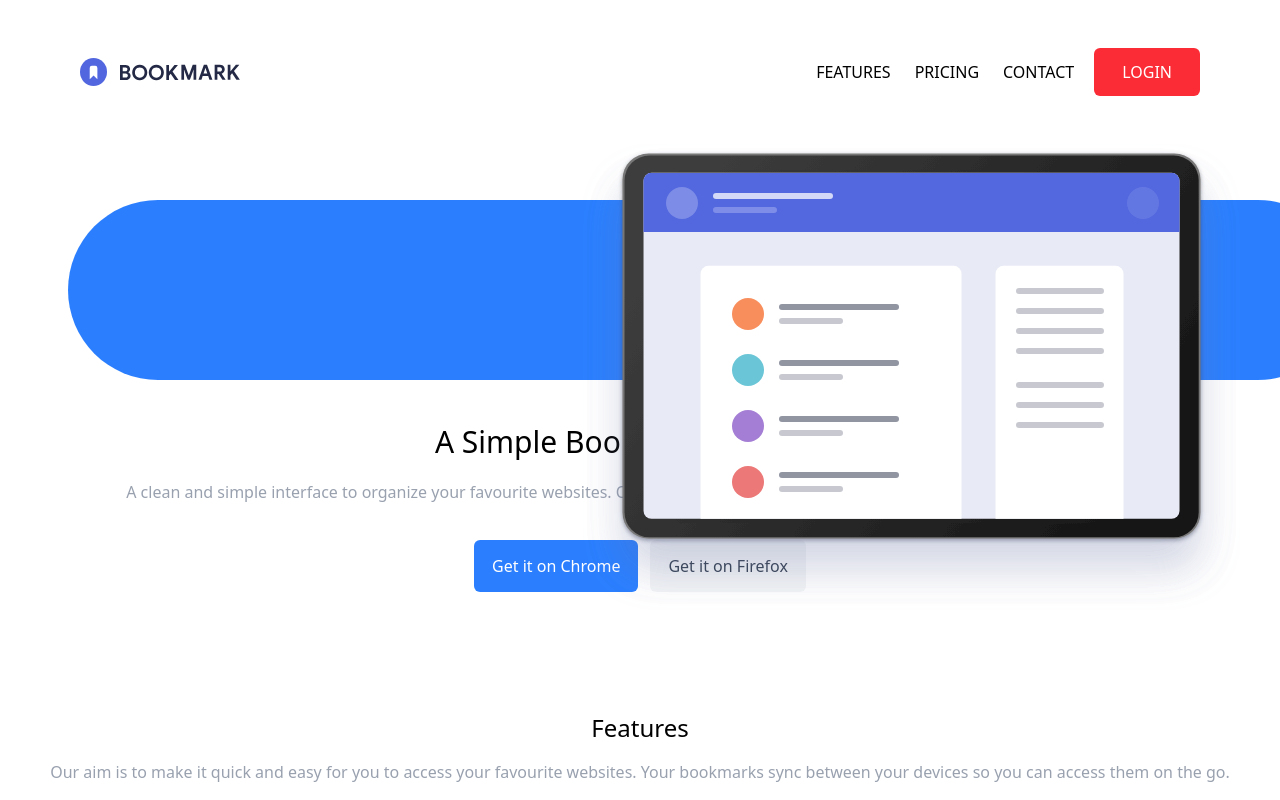
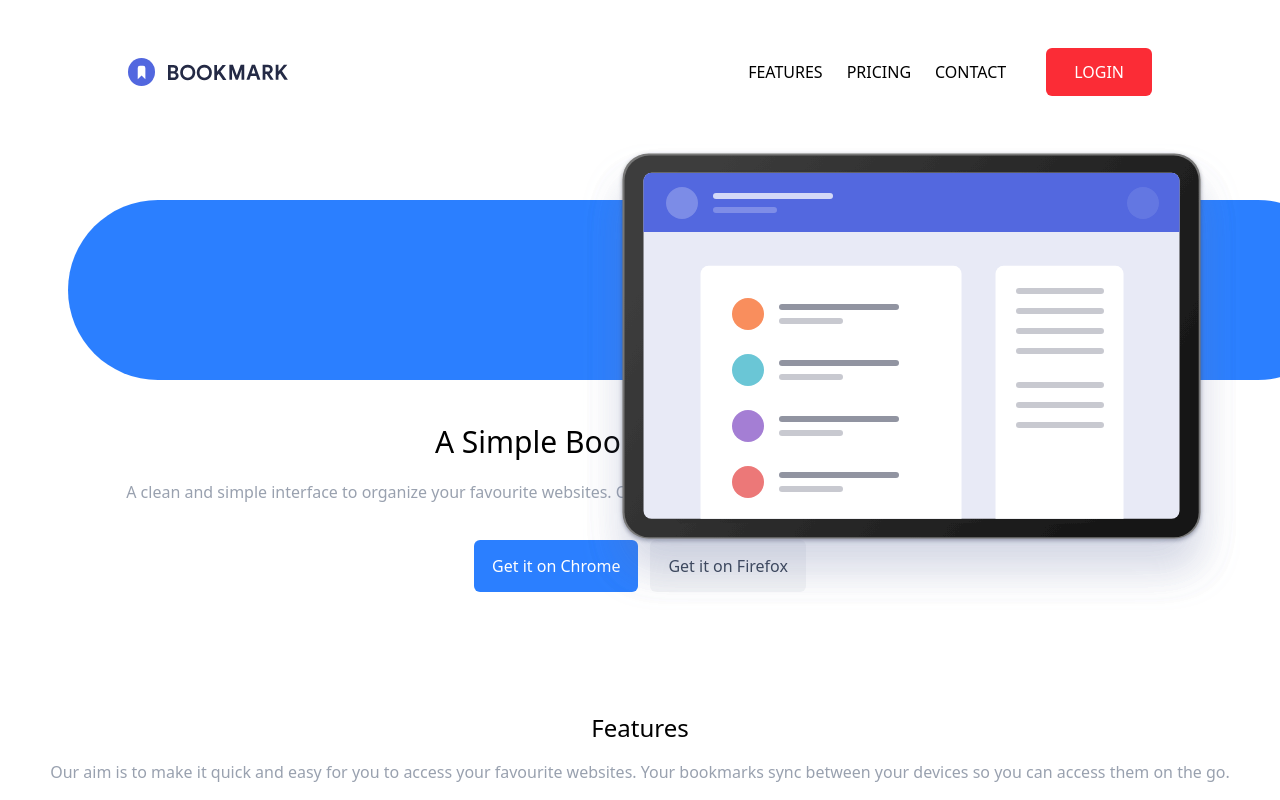
Before and after one commit to mstne03/Sprint-5, a React (Vite) app: page / in a window 1280 px wide. Shown: the top 800 px of the page. Built offline with nearby package versions, Linux system fonts and the light colour scheme.

Commit message:
feature - Final responsive stylings for pc version of header component

```diff
--- a/src/components/HeaderSection/HeaderSection.tsx
+++ b/src/components/HeaderSection/HeaderSection.tsx
@@ -6,7 +6,7 @@ interface HeaderSectionProps {
 }
 
 const HeaderSection = (props: HeaderSectionProps) => (
-  <header className="flex justify-between items-center py-12 px-10 md:px-20">
+  <header className="flex justify-between items-center sm:gap-20 py-12 px-10 md:px-20 lg:px-32">
     <span>
       <img
         className="object-contain max-w-35 sm:min-w-40"
@@ -15,14 +15,14 @@ const HeaderSection = (props: HeaderSectionProps) => (
       />
     </span>
 
-    <span className="sm:hidden">
+    <span className="md:hidden">
       <img
         src={props.menuImg}
         alt="hamburger_icon"
       />
     </span>
 
-    <nav className="hidden sm:flex sm:justify-center sm:items-center sm:gap-5">
+    <nav className="hidden md:flex md:justify-center md:items-center md:gap-10">
       <ul className="flex gap-6">
         <li>
           <a href="#">FEATURES</a>
--- a/src/styles/index.css
+++ b/src/styles/index.css
@@ -379,6 +379,12 @@
   .px-10 {
     padding-inline: calc(var(--spacing) * 10);
   }
+  .px-15 {
+    padding-inline: calc(var(--spacing) * 15);
+  }
+  .px-20 {
+    padding-inline: calc(var(--spacing) * 20);
+  }
   .py-2 {
     padding-block: calc(var(--spacing) * 2);
   }
@@ -551,9 +557,49 @@
       gap: calc(var(--spacing) * 5);
     }
   }
+  .sm\:gap-7 {
+    @media (width >= 40rem) {
+      gap: calc(var(--spacing) * 7);
+    }
+  }
+  .sm\:gap-10 {
+    @media (width >= 40rem) {
+      gap: calc(var(--spacing) * 10);
+    }
+  }
+  .sm\:gap-20 {
+    @media (width >= 40rem) {
+      gap: calc(var(--spacing) * 20);
+    }
+  }
   .sm\:px-20 {
     @media (width >= 40rem) {
       padding-inline: calc(var(--spacing) * 20);
+    }
+  }
+  .sm\:px-24 {
+    @media (width >= 40rem) {
+      padding-inline: calc(var(--spacing) * 24);
+    }
+  }
+  .sm\:px-28 {
+    @media (width >= 40rem) {
+      padding-inline: calc(var(--spacing) * 28);
+    }
+  }
+  .sm\:px-30 {
+    @media (width >= 40rem) {
+      padding-inline: calc(var(--spacing) * 30);
+    }
+  }
+  .sm\:px-32 {
+    @media (width >= 40rem) {
+      padding-inline: calc(var(--spacing) * 32);
+    }
+  }
+  .md\:flex {
+    @media (width >= 48rem) {
+      display: flex;
     }
   }
   .md\:hidden {
@@ -591,9 +637,29 @@
       min-width: calc(var(--spacing) * 56);
     }
   }
+  .md\:items-center {
+    @media (width >= 48rem) {
+      align-items: center;
+    }
+  }
+  .md\:justify-center {
+    @media (width >= 48rem) {
+      justify-content: center;
+    }
+  }
+  .md\:gap-10 {
+    @media (width >= 48rem) {
+      gap: calc(var(--spacing) * 10);
+    }
+  }
   .md\:px-20 {
     @media (width >= 48rem) {
       padding-inline: calc(var(--spacing) * 20);
+    }
+  }
+  .md\:px-24 {
+    @media (width >= 48rem) {
+      padding-inline: calc(var(--spacing) * 24);
     }
   }
   .md\:px-28 {
@@ -606,9 +672,49 @@
       padding-inline: calc(var(--spacing) * 32);
     }
   }
+  .md\:px-36 {
+    @media (width >= 48rem) {
+      padding-inline: calc(var(--spacing) * 36);
+    }
+  }
+  .md\:px-40 {
+    @media (width >= 48rem) {
+      padding-inline: calc(var(--spacing) * 40);
+    }
+  }
+  .md\:pe-20 {
+    @media (width >= 48rem) {
+      padding-inline-end: calc(var(--spacing) * 20);
+    }
+  }
+  .md\:pe-36 {
+    @media (width >= 48rem) {
+      padding-inline-end: calc(var(--spacing) * 36);
+    }
+  }
+  .md\:pl-20 {
+    @media (width >= 48rem) {
+      padding-left: calc(var(--spacing) * 20);
+    }
+  }
+  .md\:pl-25 {
+    @media (width >= 48rem) {
+      padding-left: calc(var(--spacing) * 25);
+    }
+  }
   .lg\:hidden {
     @media (width >= 64rem) {
       display: none;
+    }
+  }
+  .lg\:px-32 {
+    @media (width >= 64rem) {
+      padding-inline: calc(var(--spacing) * 32);
+    }
+  }
+  .lg\:px-36 {
+    @media (width >= 64rem) {
+      padding-inline: calc(var(--spacing) * 36);
     }
   }
 }
```
